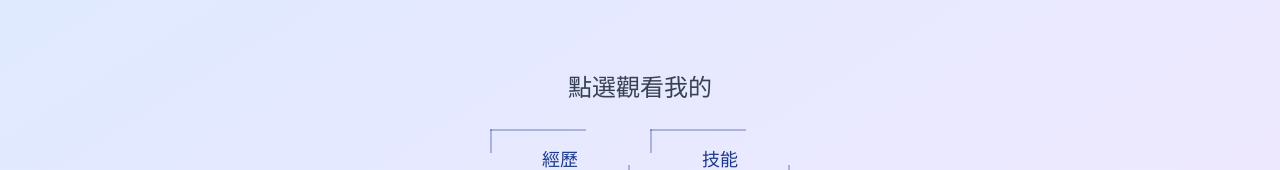
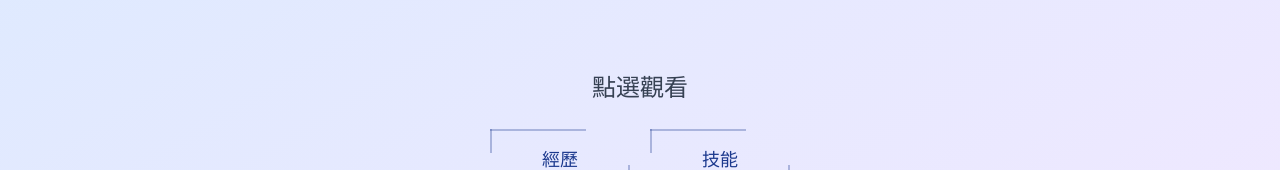
Before and after one commit to lun723/One-Idea, a React (Vite) app: page /about in a window 1280 px wide. Shown: the part 293-463 px from the top of the page. Built offline with nearby package versions, Linux system fonts and the light colour scheme.

Commit message:
路徑修正

```diff
--- a/src/components/Header/Header.tsx
+++ b/src/components/Header/Header.tsx
@@ -59,7 +59,7 @@ const Header: React.FC<HeaderProps> = ({ logo, navItems, className = '', 'data-t
             <nav>
                 <div className={STYLES.container}>
                     <div className={STYLES.logo.container}>
-                        <NavLink to="/" className="flex items-center" data-testid="logo-link">{renderLogo()}</NavLink>
+                        <NavLink to="/One-Idea/" className="flex items-center" data-testid="logo-link">{renderLogo()}</NavLink>
                     </div>
                     <div className={STYLES.sidebar.buttonContainer}>
                         <IconButton onClick={toggleSidebar} testId="sidebar-button" ariaLabel="Open menu" iconType="menu" />
--- a/src/config/routes.ts
+++ b/src/config/routes.ts
@@ -12,7 +12,7 @@ export interface RouteConfig {
 }
 
 export const routes: RouteConfig[] = [
-    { label: '首頁', path: '/', component: Home, isNavItem: true, id: 'home' },
+    { label: '首頁', path: '/One-Idea/', component: Home, isNavItem: true, id: 'home' },
     { label: '關於', path: '/about', component: About, isNavItem: true, id: 'about' },
     {
         label: '練習',
--- a/src/views/page/About.tsx
+++ b/src/views/page/About.tsx
@@ -37,7 +37,7 @@ const About: React.FC = () => {
         <div className={`flex flex-col md:flex-row items-center justify-center text-center max-w-5xl mx-auto px-3 md:px-8 py-16 gap-2 md:gap-12`}>
           <motion.div initial={{ opacity: 0, x: -50 }} animate={{ opacity: 1, x: 0 }} transition={{ duration: 0.8, ease: "easeOut" }} className="w-full md:w-3/7 px-2 md:px-6 py-10">
             <h2 className="text-2xl font-light m-8 text-gray-700">
-              <TypewriterText text="點選觀看我的" speed={200} isActive={true} onComplete={() => handleTextComplete("first")}/>
+              <TypewriterText text="點選觀看" speed={200} isActive={true} onComplete={() => handleTextComplete("first")}/>
             </h2>
             <motion.div initial={{ opacity: 0 }} animate={{ opacity: textCompletion.first ? 1 : 0 }} transition={{ duration: 0.5, ease: "easeOut" }} className="grid sm:flex gap-8 m-4 justify-center">
               <Button label={"經歷"} onClick={() => toggleCard("experience")}/>
```
